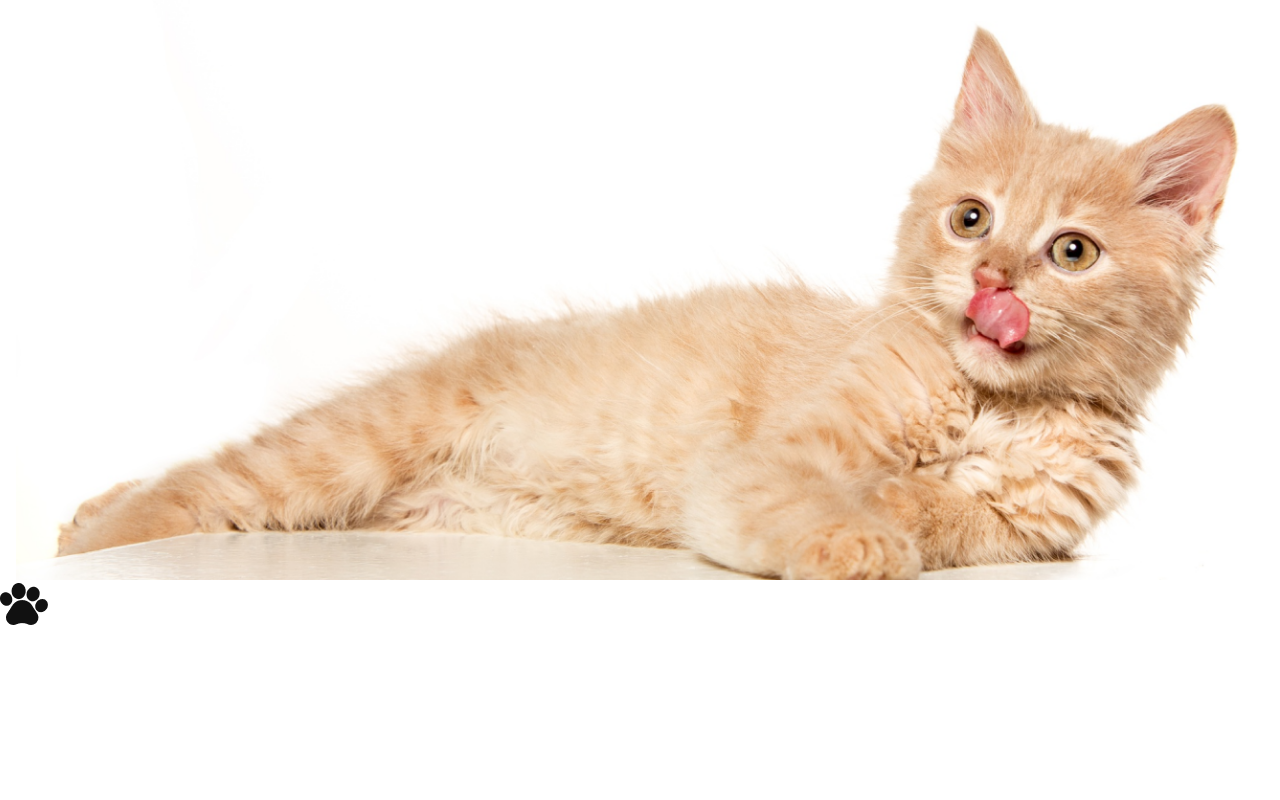
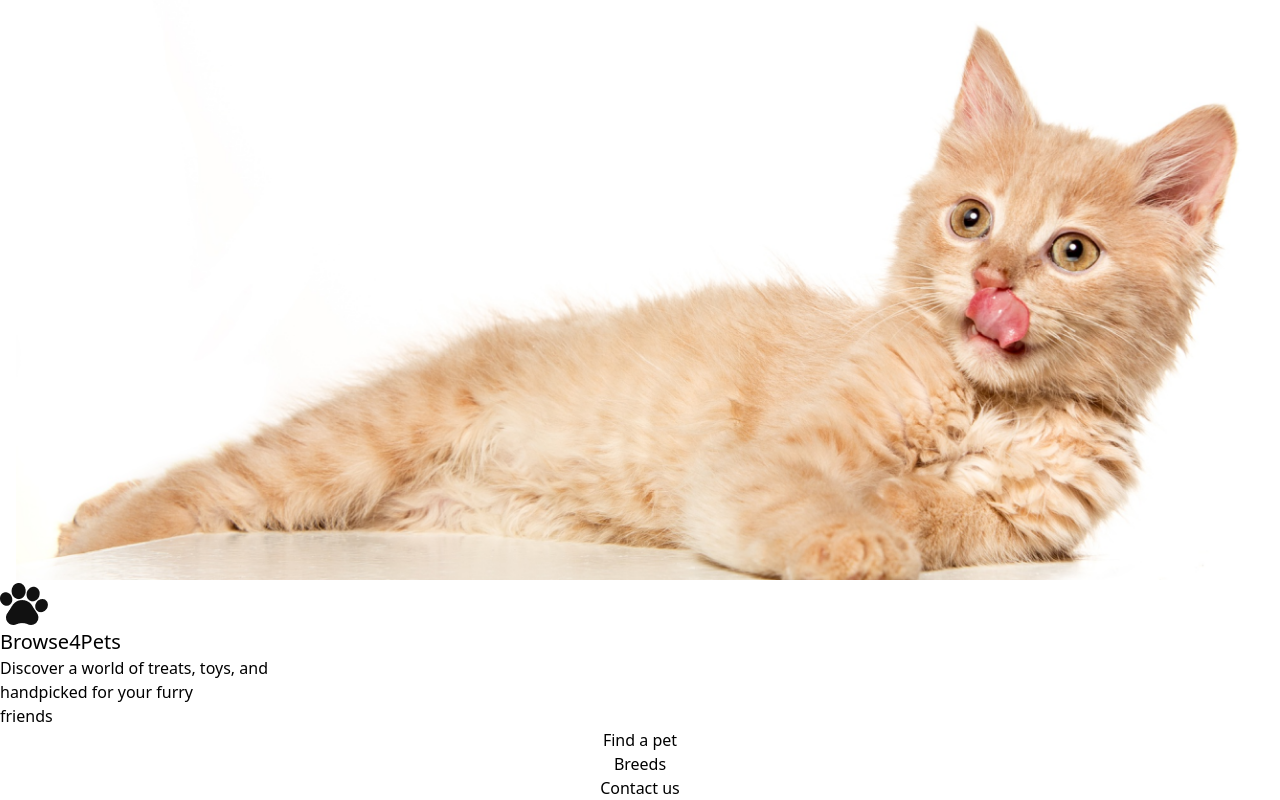
Before and after one commit to konica4403/assignment-for-konica, a plain HTML site: page index.html in a window 1280 px wide. Shown: the part 401-1201 px from the top of the page. Before the commit the page ends 1029 px from the top, so only its background shows below. Drawn offline with nearby package versions, Linux system fonts and the light colour scheme.

Commit message:
logo set up inside footer

```diff
--- a/index.html
+++ b/index.html
@@ -50,8 +50,18 @@
         <div>
             <div>
                 <img src="images/logo-footer.png"alt="">
+                <h3 class="text-xl ">Browse4Pets</h3>
+                <p>Discover a world of treats, toys, and <br> handpicked for your furry <br>
+                    friends</p>
             </div>
+
+
         </div>
+        <section class="text-center">
+            <div class="Find a pet">Find a pet</div>
+            <div class="Breeds">Breeds</div>
+            <div class="Contact us">Contact us</div>
+        </section>
 
     </footer>
 
```
